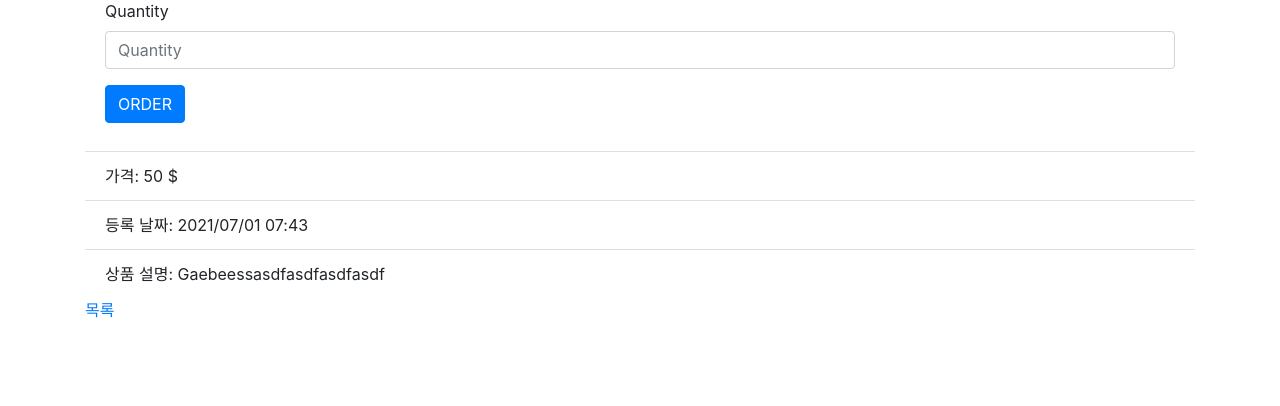
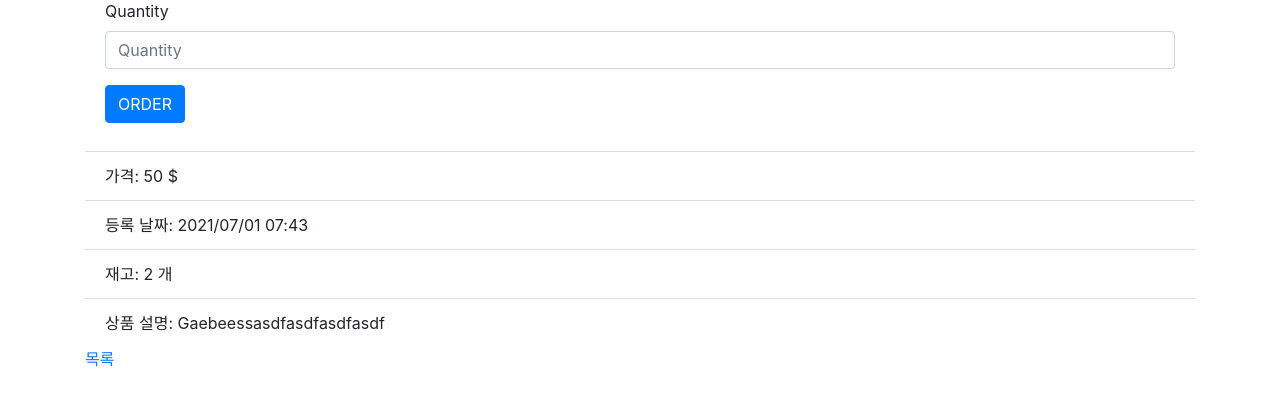
Before and after one commit to chs991209/Shopdjango, a Django app: page /product/1/ in a window 1280 px wide. Shown: the part 127-533 px from the top of the page. Run offline with Django 3.2, Linux system fonts and the light colour scheme; data comes from the database, SQL or seed files in the repository; parts of the project's set-up code (start-up, migrations or seed data) failed here and were passed over.

Commit message:
product detail 재고 항목 추가

```diff
--- a/Repairedproj/product/templates/product_detail.html
+++ b/Repairedproj/product/templates/product_detail.html
@@ -27,6 +27,7 @@
                 </li>
                 <li class="list-group-item">가격: {{ product.price|intcomma }} $</li>
                 <li class="list-group-item">등록 날짜: {{ product.registered_date|date:'Y/m/d H:i' }}</li>
+                <li class="list-group-item">재고: {{ product.stock|intcomma }} 개</li>
                 <li class="list-group-item">상품 설명: {{ product.description }}</li>
             </ul>
         </div>
```
